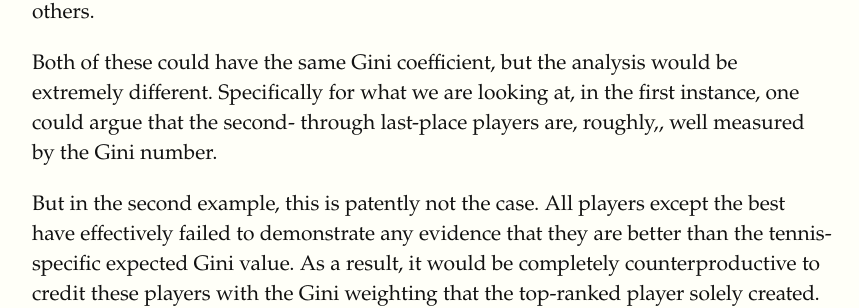
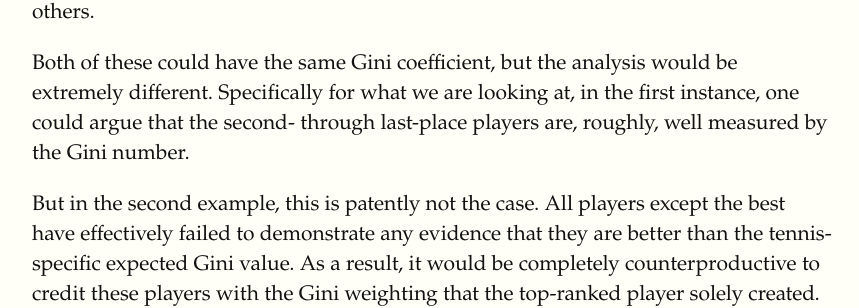
Before and after one commit to DavidErroll/DavidErroll.github.io, a Jekyll site: the page built from _posts/2018-07-01-Tennis-Gini(e)-Housekeeping.md, in a window 1280 px wide and 900 px high, scrolled down 1993 px. Shown: the part 214-522 px from the top of the window, without its empty margins (128-987 px from the left). Built offline with Jekyll 4.4.1, drawn with Linux system fonts in a browser that asks for light colours; some web fonts are replaced.

```diff
--- a/_posts/2018-07-01-Tennis-Gini(e)-Housekeeping.md
+++ b/_posts/2018-07-01-Tennis-Gini(e)-Housekeeping.md
@@ -56,7 +56,7 @@ we could have (1) a few of the lowest point totals have zero or near-zero points
 </p>
 
 <p>
-Both of these could have the same Gini coefficient, but the analysis would be extremely different.  Specifically for what we are looking at, in the first instance, one could argue that the second- through last-place players are, roughly,, well measured by the Gini number.
+Both of these could have the same Gini coefficient, but the analysis would be extremely different.  Specifically for what we are looking at, in the first instance, one could argue that the second- through last-place players are, roughly, well measured by the Gini number.
 </p>
 
 <p>
```
